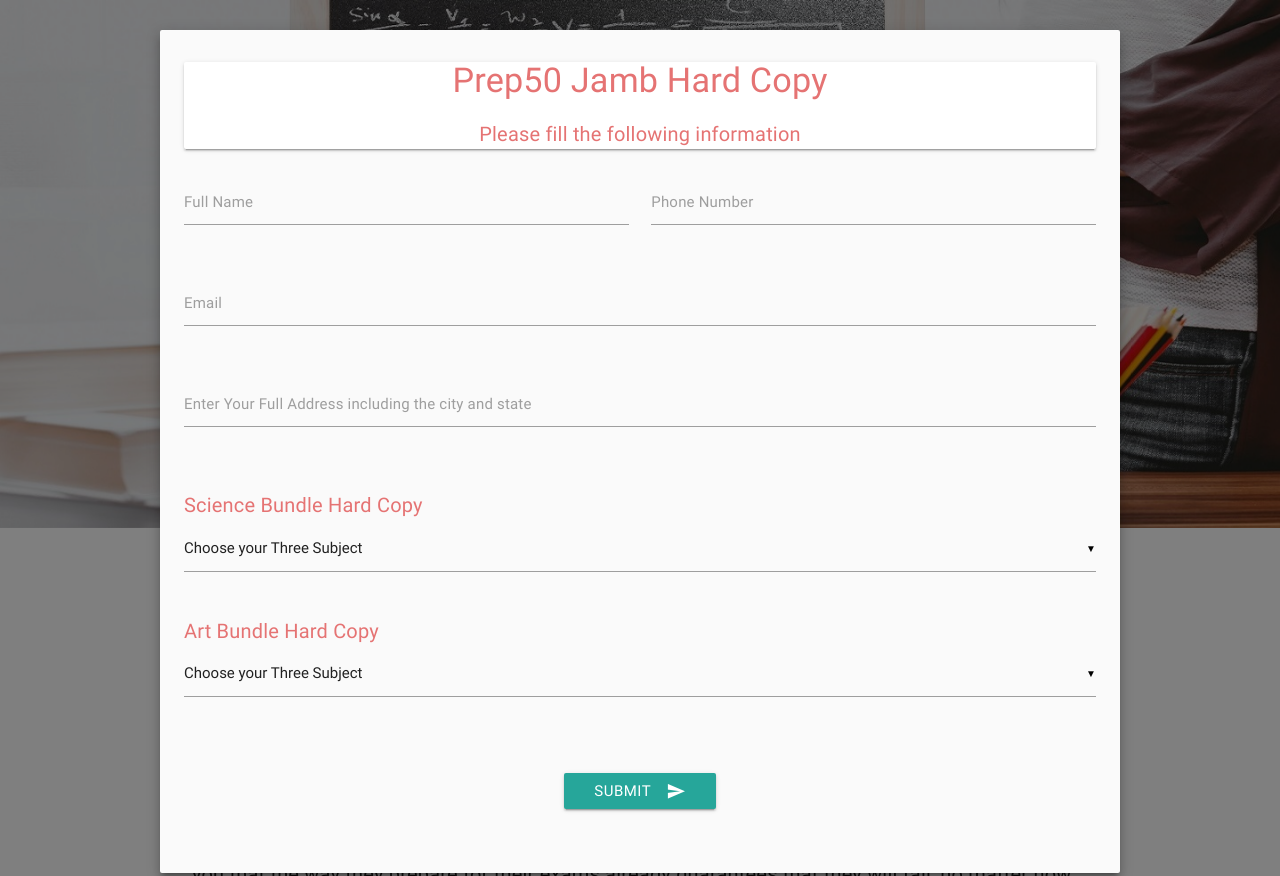
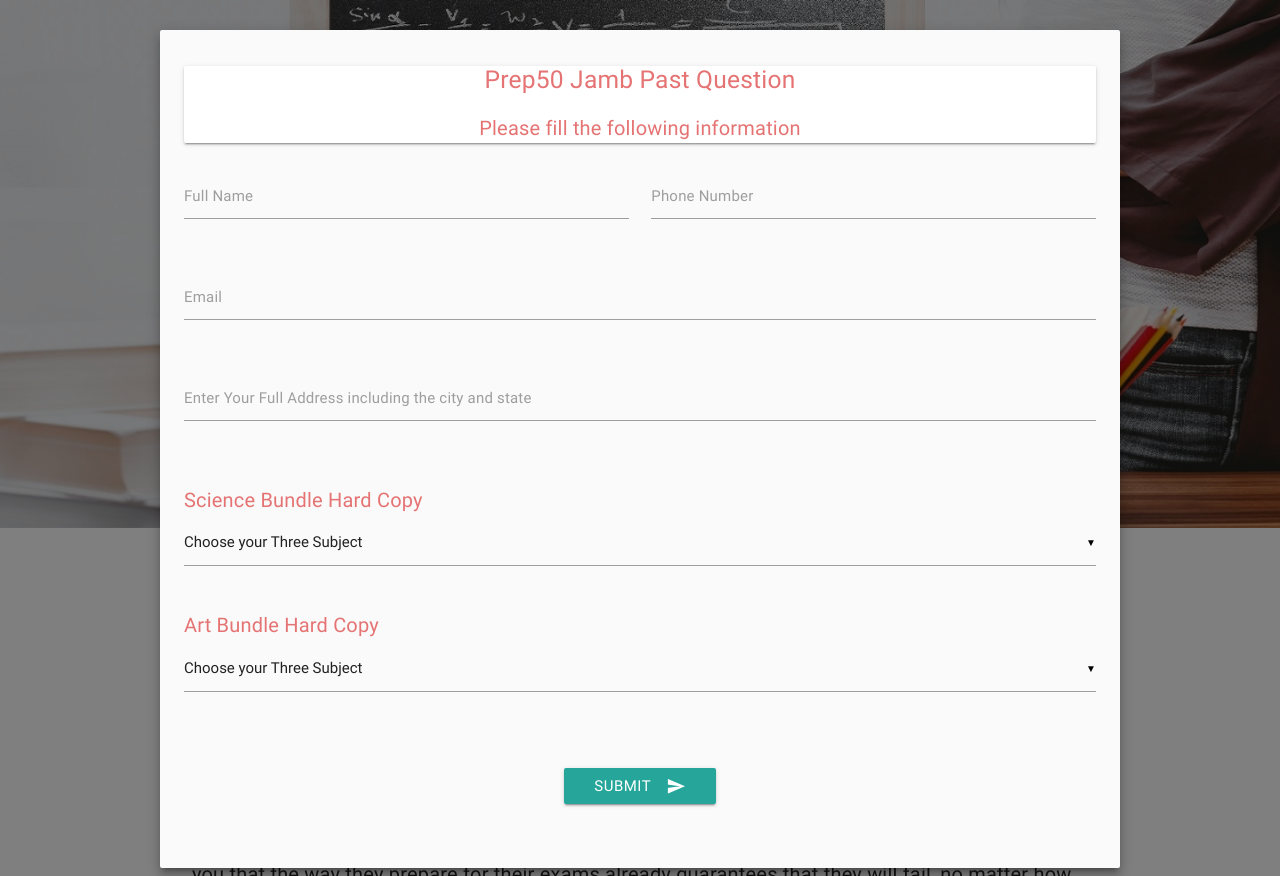
Before and after one commit to nwabuike/prep50Book_landing, a PHP site: page / in a window 1280 px wide, after a click on "BUY JAMB HARD COPY". Shown: the part 64-940 px from the top of the page. Run offline with PHP 8.4, Linux system fonts and the light colour scheme; some libraries are stand-ins or nearby versions.

Commit message:
correct de headings

```diff
--- a/index.php
+++ b/index.php
@@ -559,7 +559,7 @@
                     <div class="row">
                         <form class="col s12" method="POST" name="contactform" id="contactform">
                             <div class="card">
-                                <h4 class="red-text text-lighten-2 center">Prep50 Jamb Hard Copy</h4>
+                                <h5 class="red-text text-lighten-2 center">Prep50 Jamb Past Question</h5>
                                 <p class="red-text text-lighten-2 center">Please fill the following information</p>
                             </div>
                             <div class="row">
@@ -633,7 +633,7 @@
                     <div class="row">
                         <form class="col s12" method="POST" name="contactform" id="waecForm">
                             <div class="card">
-                                <h4 class="red-text text-lighten-2 center">Prep50 Waec</h4>
+                                <h5 class="red-text text-lighten-2 center">Prep50 Waec Past Quesstion</h5> Quesstion
                                 <p class="red-text text-lighten-2 center">Please fill the following information</p>
                             </div>
                             <div class="row">
```
